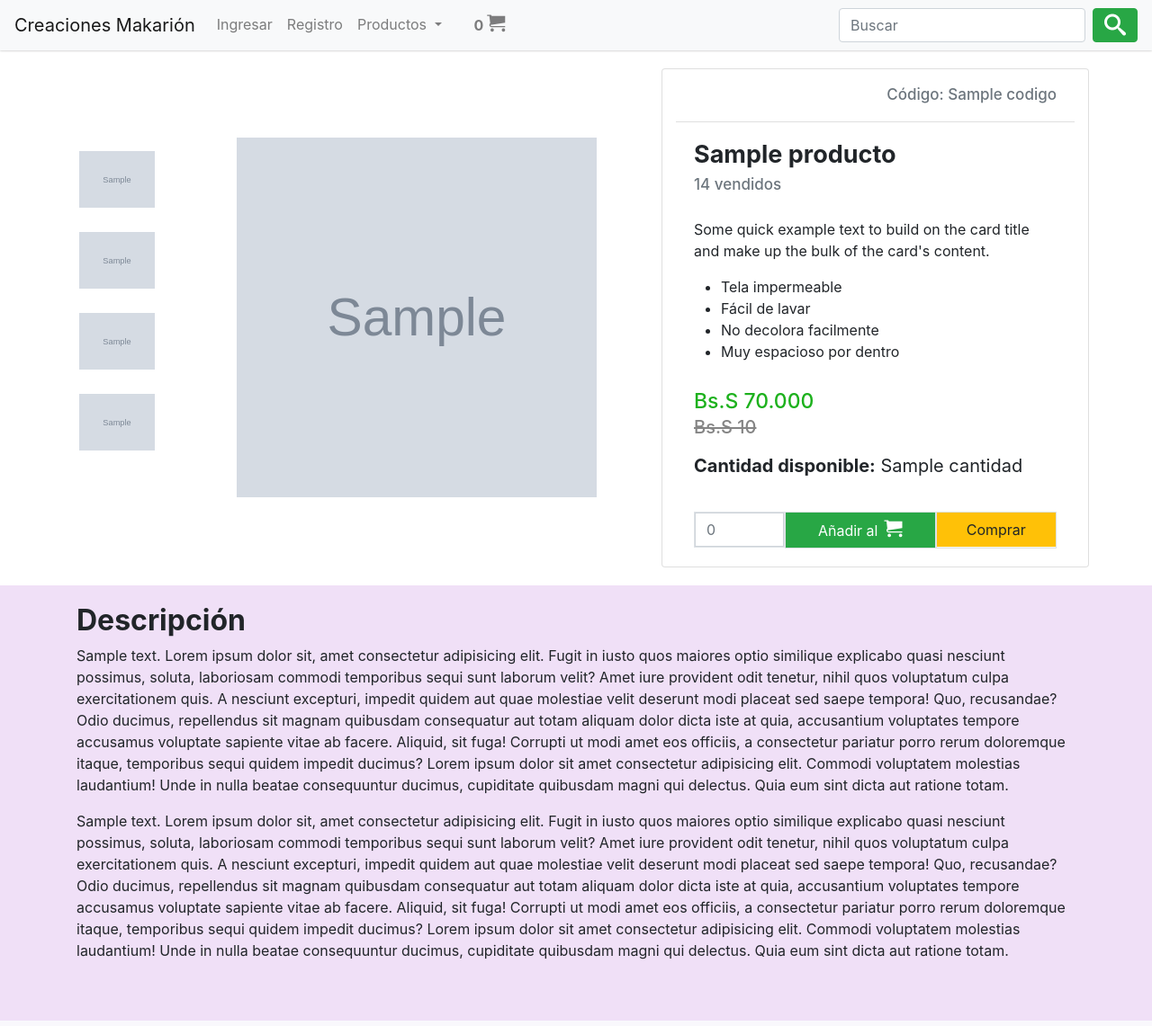
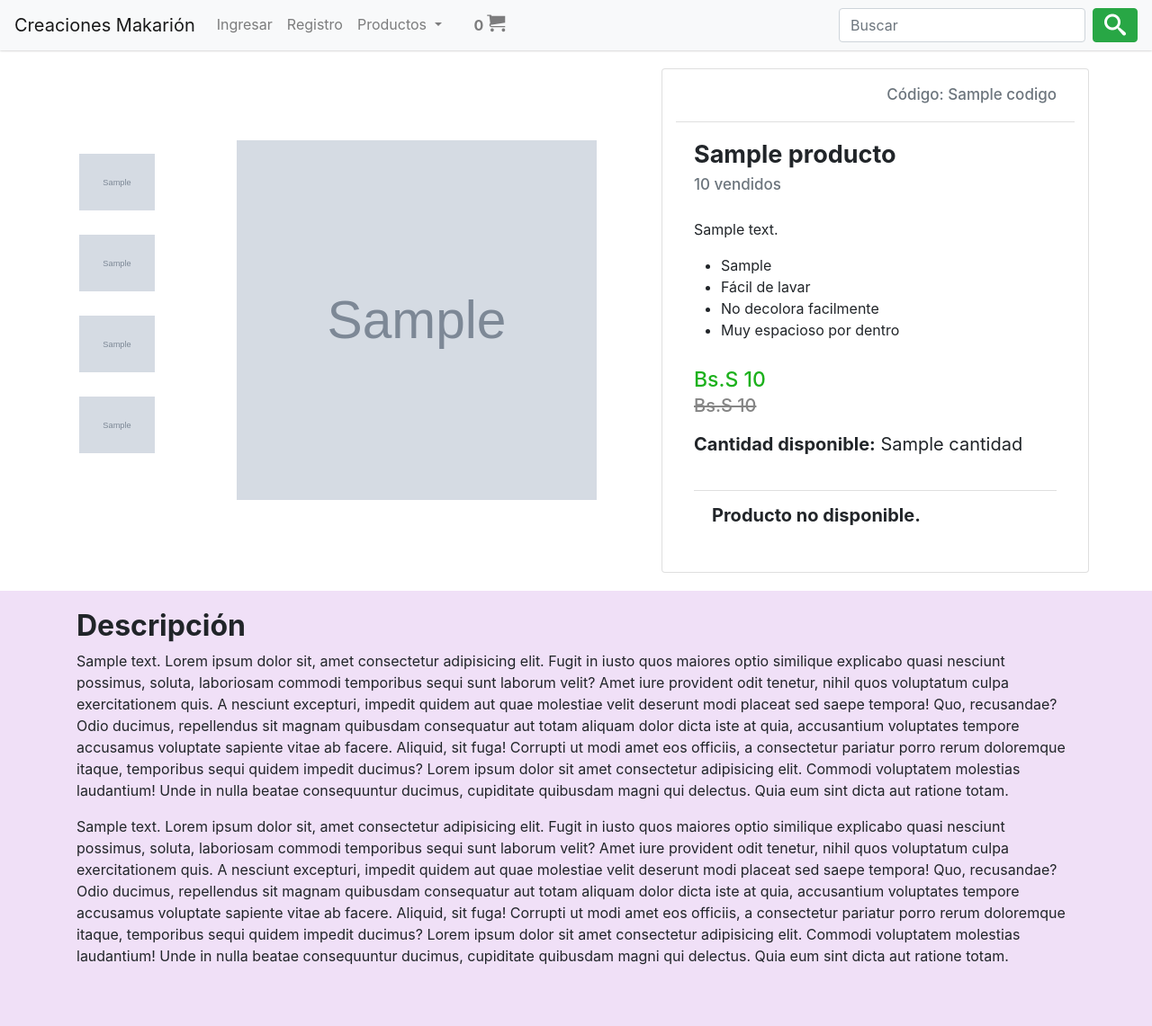
Before and after one commit to REI94/InventoryMakarion, a Django app: template templates/producto/verProducto.html in a window 1280 px wide. Shown: the part 481-1622 px from the top of the page at 90% size. Run offline with Django 3.2, Linux system fonts and the light colour scheme; the template is opened without the code that fills it: most values are stand-ins (such as "Sample title", 1, 10 or a date in 2020); grey boxes marked "Sample" are stand-in pictures; some libraries are stand-ins or nearby versions; some web fonts are replaced.

Commit message:
Modelo de producto complementado
Se añadieron los campos faltantes pero aún falta agregar la posibilidad de guardar un arreglo de 5 imágenes y un arreglo de 5 características destacadas

```diff
--- a/MakarionWeb/settings.py
+++ b/MakarionWeb/settings.py
@@ -83,7 +83,7 @@ DATABASES = {
         'ENGINE': 'django.db.backends.postgresql_psycopg2',
         'NAME': 'MakarionWebPrueba',
         'USER': 'postgres',
-        'PASSWORD': '23721718',
+        'PASSWORD': 'joserei02',
         'HOST': 'localhost',
         'PORT': 5432,
     }
--- a/apps/producto/admin.py
+++ b/apps/producto/admin.py
@@ -5,7 +5,8 @@ from django.contrib import admin
 from .models import Producto
 
 class ProductoAdmin(admin.ModelAdmin):
-    search_fields = ['codigo', 'nombre',]
-    list_display = ('codigo','nombre', 'categoria',)
+    list_display = ['codigo', 'nombre', 'precio', 'precio_en_descuento', 'cantidad', 'disponible', 'creado_el', 'actualizado_el']
+    list_filter = ['disponible', 'creado_el', 'actualizado_el']
+    list_editable = ['precio', 'precio_en_descuento', 'cantidad', 'disponible']
 
 admin.site.register (Producto, ProductoAdmin)
--- a/templates/producto/bolsos/listarBolso.html
+++ b/templates/producto/bolsos/listarBolso.html
@@ -8,12 +8,13 @@
       <div class="card-deck" style="margin: 20px">
       {% if object_list %}
         {% for producto in object_list %}
+          {% if producto.disponible %}
 
           <div class="card cardShadow">
             <!--<img src="{% static 'images/bolso1-lg.jpg' %}" class="card-img-top" alt="...">-->
       <img src="{{producto.imagen.url}}" class="card-img-top" alt="...">
             <div class="card-body" style="padding-bottom: 0px">
-              <h6 class="card-subtitle mb-2 precioDescuento">Bs.S 25.000</h6>
+              <h6 class="card-subtitle mb-2 precioDescuento">Bs.S {{producto.precio_en_descuento}}</h6>
               <h7 class="card-subtitle mb-3 precioAntDescuento">Bs.S {{producto.precio}}</h7>
             </div>
             <div class="card-body text-right">
@@ -30,6 +31,7 @@
               </div>
             </div>
           </div>
+          {% endif %}
         {% endfor %}
       {% else %}
           <h2> No existen productos registrados</h2>
--- a/templates/producto/carteras/listarCarteras.html
+++ b/templates/producto/carteras/listarCarteras.html
@@ -13,7 +13,7 @@
             <!--<img src="{% static 'images/bolso1-lg.jpg' %}" class="card-img-top" alt="...">-->
       <img src="{{producto.imagen.url}}" class="card-img-top" alt="...">
             <div class="card-body" style="padding-bottom: 0px">
-              <h6 class="card-subtitle mb-2 precioDescuento">Bs.S 25.000</h6>
+              <h6 class="card-subtitle mb-2 precioDescuento">Bs.S {{producto.precio_en_descuento}}</h6>
               <h7 class="card-subtitle mb-3 precioAntDescuento">Bs.S {{producto.precio}}</h7>
             </div>
             <div class="card-body text-right">
--- a/templates/producto/cartucheras/listarCartucheras.html
+++ b/templates/producto/cartucheras/listarCartucheras.html
@@ -13,7 +13,7 @@
             <!--<img src="{% static 'images/bolso1-lg.jpg' %}" class="card-img-top" alt="...">-->
       <img src="{{producto.imagen.url}}" class="card-img-top" alt="...">
             <div class="card-body" style="padding-bottom: 0px">
-              <h6 class="card-subtitle mb-2 precioDescuento">Bs.S 25.000</h6>
+              <h6 class="card-subtitle mb-2 precioDescuento">Bs.S {{producto.precio_en_descuento}}</h6>
               <h7 class="card-subtitle mb-3 precioAntDescuento">Bs.S {{producto.precio}}</h7>
             </div>
             <div class="card-body text-right">
--- a/templates/producto/verProducto.html
+++ b/templates/producto/verProducto.html
@@ -56,23 +56,26 @@
         </div>
         <div class="card-body" style="padding-bottom: 0%">
           <h1 class="card-title" style="font-size: 27px"><strong>{{producto.nombre}}</strong></h1>
-          <h2 class="card-subtitle mb-2 text-muted" style="font-size: 17px">14 vendidos</h2>
+          <h2 class="card-subtitle mb-2 text-muted" style="font-size: 17px">{{producto.unidades_vendidas}} vendidos</h2>
         </div>
         <div class="card-body" style="padding-bottom: 0%">
-          <p class="card-text">Some quick example text to build on the card title and make up the bulk of the card's content.</p>
+          <p class="card-text">{{producto.texto_destacado}}</p>
+          {%if producto.caracteristica_destacada%}
           <ul style="margin-left: 30px">
-            <li>Tela impermeable</li>
+            <li>{{producto.caracteristica_destacada}}</li>
             <li>Fácil de lavar</li>
             <li>No decolora facilmente</li>
             <li>Muy espacioso por dentro</li>
           </ul>
+          {%endif%}
         </div>
         <div class="card-body" style="padding-bottom: 0%">
-          <h4 class="card-subtitle mb-2 precioDescuento" style="font-size: 23px">Bs.S 70.000</h4>
+          <h4 class="card-subtitle mb-2 precioDescuento" style="font-size: 23px">Bs.S {{producto.precio_en_descuento}}</h4>
           <h5 class="card-subtitle mb-3 precioAntDescuento">Bs.S {{producto.precio}}</h5>
           <p style="font-size: 20px"><strong>Cantidad disponible:</strong> {{ producto.cantidad }}</p>
         </div>
         <div class="card-body">
+          {% if producto.disponible %}
           <div class="container-fluid">
             <div class="row">
               <div class="col-md-3 align-self-center border bg-light" style="padding: 0px; background-color: rgb(247, 247, 247); font-size: 20px">
@@ -86,6 +89,11 @@
               </div>
             </div>
           </div>
+          {% else %}
+          <div class="card-footer" style="background: white">
+            <p style="font-size: 20px"><strong>Producto no disponible.</strong></p>
+          </div>
+          {% endif %}
         </div>
       </div>
     </div>
```
Also changed, not shown: apps/producto/forms.py (+18 -3 lines), apps/producto/models.py (+16 -13 lines), apps/administrador/migrations/0001_initial.py, apps/carrito/migrations/0001_initial.py, apps/cliente/migrations/0001_initial.py, apps/compra/migrations/0001_initial.py, apps/producto/migrations/0001_initial.py, media/productos/bolso4-lg.jpg (added).
